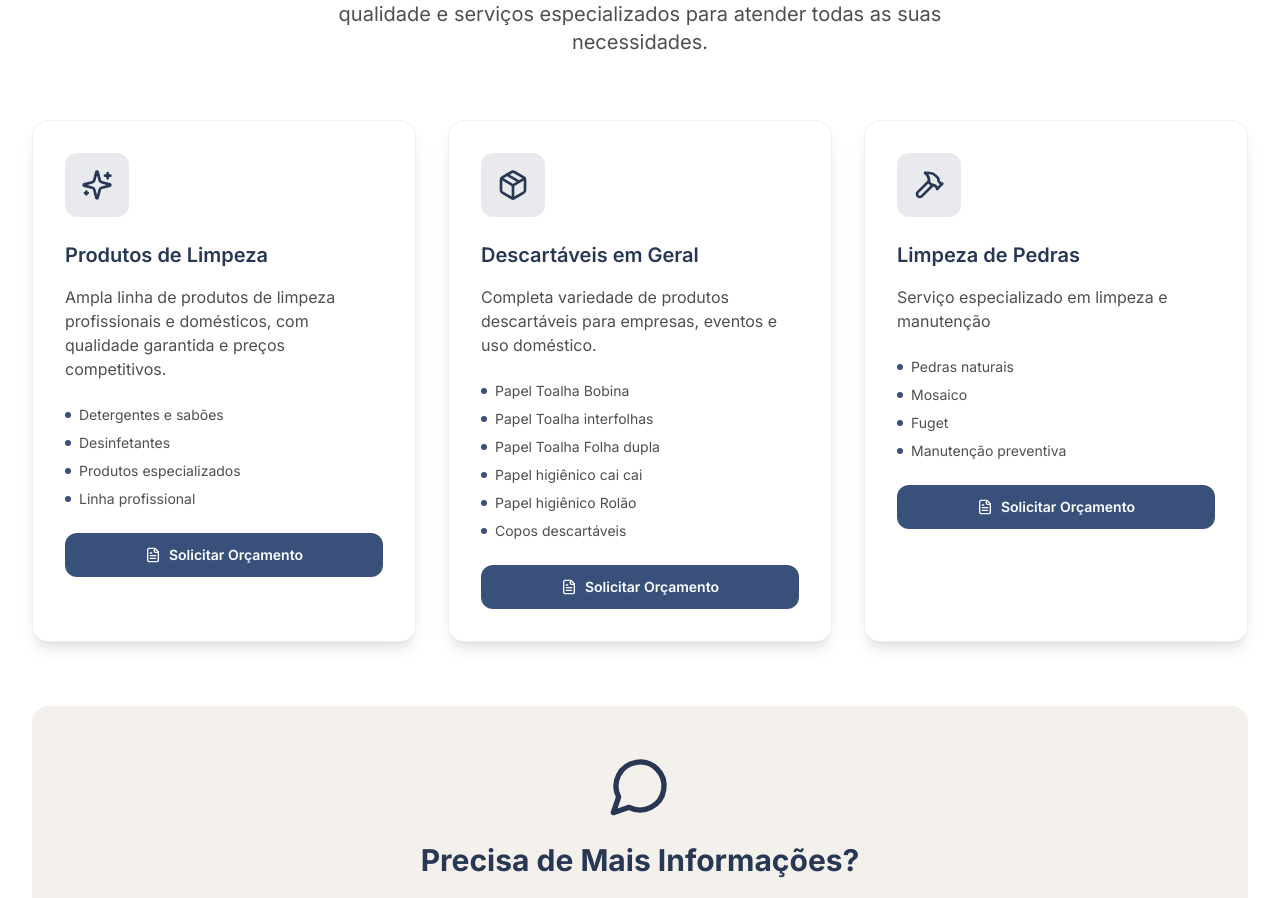
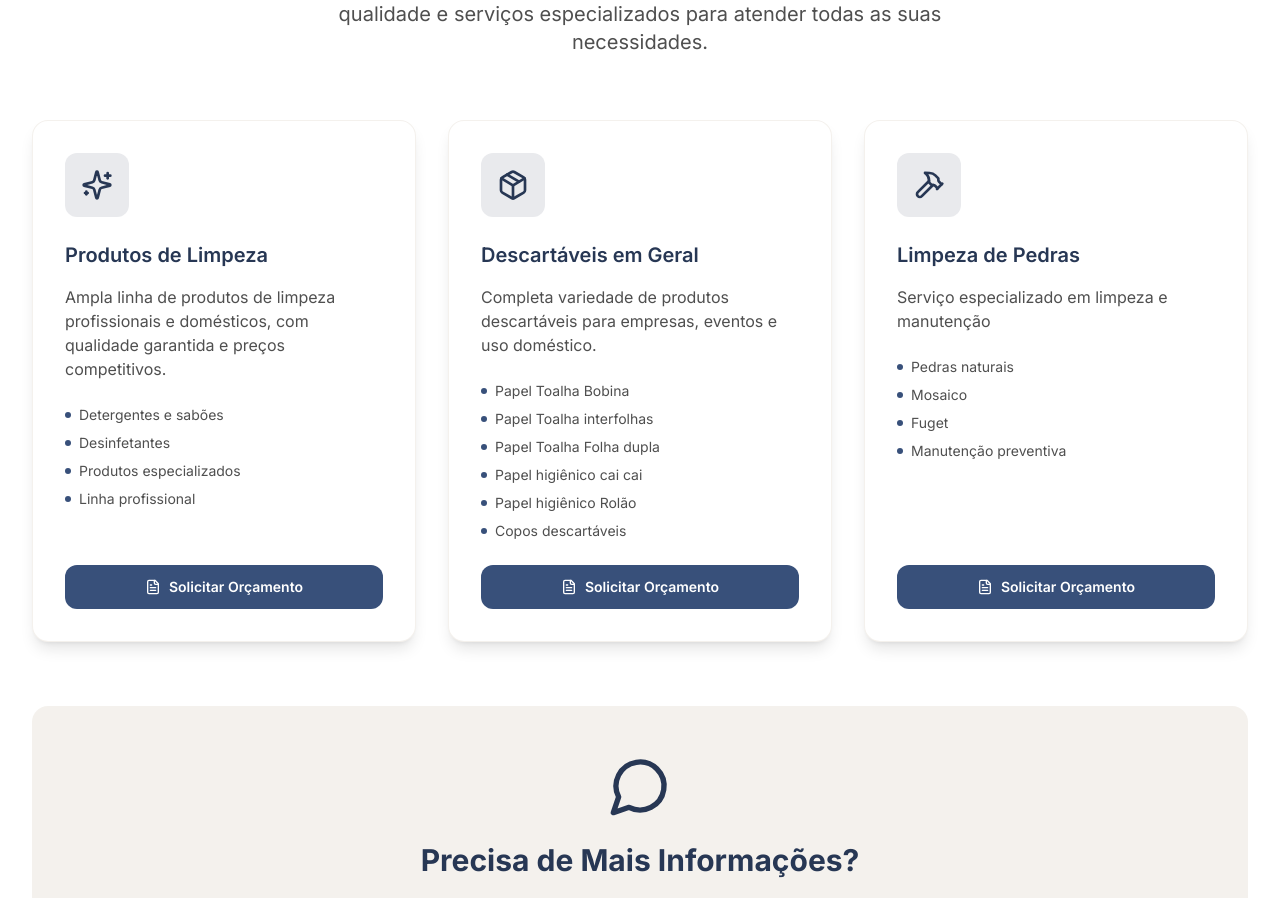
Before and after one commit to DevZipMateus/paulim-tradition-site, a React (Vite) app: page / in a window 1280 px wide. Shown: the part 1740-2638 px from the top of the page. Built offline with nearby package versions, Linux system fonts and the light colour scheme.

Commit message:
Align buttons in Services section

```diff
--- a/src/components/Services.tsx
+++ b/src/components/Services.tsx
@@ -48,7 +48,7 @@ const Services = () => {
           {services.map((service, index) => (
             <div
               key={index}
-              className="card-service animate-slide-up"
+              className="card-service animate-slide-up flex flex-col h-full"
               style={{ animationDelay: `${index * 0.2}s` }}
             >
               <div className="bg-primary/10 w-16 h-16 rounded-xl flex items-center justify-center mb-6">
```
